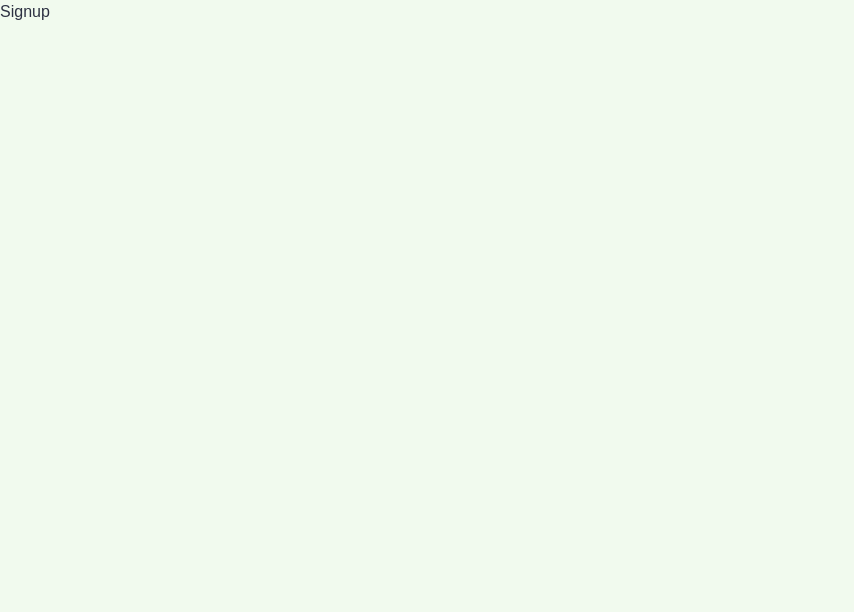
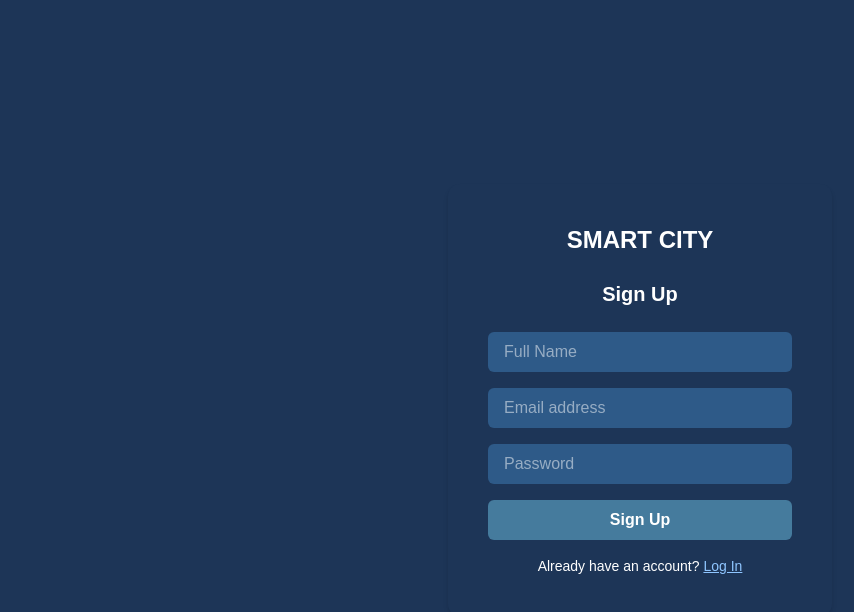
Before and after one commit to Mr-Saadis/PixelPirates, a Next.js app in the folder pixelpirates/: page /signup in a window 1280 px wide. Shown: the top 612 px of the page, without its empty margins (0-854 px from the left). Built offline with nearby package versions, Linux system fonts and the light colour scheme.

Commit message:
made signup

```diff
--- a/pixelpirates/src/components/Login.jsx
+++ b/pixelpirates/src/components/Login.jsx
@@ -2,6 +2,7 @@
 import React, { useState } from "react";
 import { supabase } from "@/lib/supabaseClient";
 import { useRouter } from "next/navigation";
+
 
 const Login = () => {
   const [email, setEmail] = useState("");
@@ -28,8 +29,8 @@ const Login = () => {
   };
 
   return (
-    <div className="min-h-screen bg-[#1D3557] flex items-center justify-center">
-      <div className="bg-[#1D3557] text-white p-10 rounded-xl shadow-md w-full max-w-sm">
+    <div className="min-h-screen bg-[#3177d9] flex items-center justify-center">
+      <div className="bg-[#1D3557] text-white p-10 rounded-xl shadow-2xl w-full max-w-sm">
         <h2 className="text-2xl font-semibold mb-6 text-center">SMART CITY</h2>
         <h3 className="text-xl font-bold mb-6 text-center">Log In</h3>
 
@@ -56,12 +57,11 @@ const Login = () => {
           {loading ? "Logging in..." : "Log In"}
         </button>
 
-        <p className="text-sm mt-4 text-center">Forgot password?</p>
+        <p className="text-sm mt-4 text-center">
+          Forgot password?
+        </p>
         <p className="text-sm mt-2 text-center">
-          Don’t have an account?{" "}
-          <a href="/signup" className="text-blue-300 underline">
-            Sign Up
-          </a>
+          Don’t have an account? <a href="/signup" className="text-blue-300 underline">Sign Up</a>
         </p>
       </div>
     </div>
--- a/pixelpirates/src/components/Signup.jsx
+++ b/pixelpirates/src/components/Signup.jsx
@@ -1,9 +1,41 @@
-import React from 'react'
+import React from "react";
 
 const Signup = () => {
   return (
-    <div>Signup</div>
-  )
-}
+    <div className="min-h-screen bg-[#1D3557] flex items-center justify-center">
+      <div className="bg-[#1D3557] text-white p-10 rounded-xl shadow-md w-full max-w-sm">
+        <h2 className="text-2xl font-semibold mb-6 text-center">SMART CITY</h2>
+        <h3 className="text-xl font-bold mb-6 text-center">Sign Up</h3>
 
-export default Signup
+        <input
+          type="text"
+          placeholder="Full Name"
+          className="w-full mb-4 px-4 py-2 rounded-md bg-[#2E5A88] text-white focus:outline-none"
+        />
+        <input
+          type="email"
+          placeholder="Email address"
+          className="w-full mb-4 px-4 py-2 rounded-md bg-[#2E5A88] text-white focus:outline-none"
+        />
+        <input
+          type="password"
+          placeholder="Password"
+          className="w-full mb-4 px-4 py-2 rounded-md bg-[#2E5A88] text-white focus:outline-none"
+        />
+
+        <button className="w-full py-2 bg-[#457B9D] hover:bg-[#35607d] rounded-md font-semibold">
+          Sign Up
+        </button>
+
+        <p className="text-sm mt-4 text-center">
+          Already have an account?{" "}
+          <a href="/login" className="text-blue-300 underline">
+            Log In
+          </a>
+        </p>
+      </div>
+    </div>
+  );
+};
+
+export default Signup;
--- /dev/null
+++ b/pixelpirates/tailwind.config.js
@@ -0,0 +1,27 @@
+// tailwind.config.js
+module.exports = {
+  content: [
+    './pages/**/*.{js,ts,jsx,tsx}',
+    './components/**/*.{js,ts,jsx,tsx}',
+    './app/**/*.{js,ts,jsx,tsx}',
+  ],
+  theme: {
+    extend: {
+      colors: {
+        background: '#F1FAEE',
+        foreground: '#2D3142',
+        primary: '#1D3557',
+        accent: '#457B9D',
+        pending: '#E9C46A',
+        inprogress: '#F4A261',
+        resolved: '#2A9D8F',
+        critical: '#E76F51',
+      },
+      fontFamily: {
+        sans: ['var(--font-geist-sans)', 'sans-serif'],
+        mono: ['var(--font-geist-mono)', 'monospace'],
+      },
+    },
+  },
+  plugins: [],
+};
```
